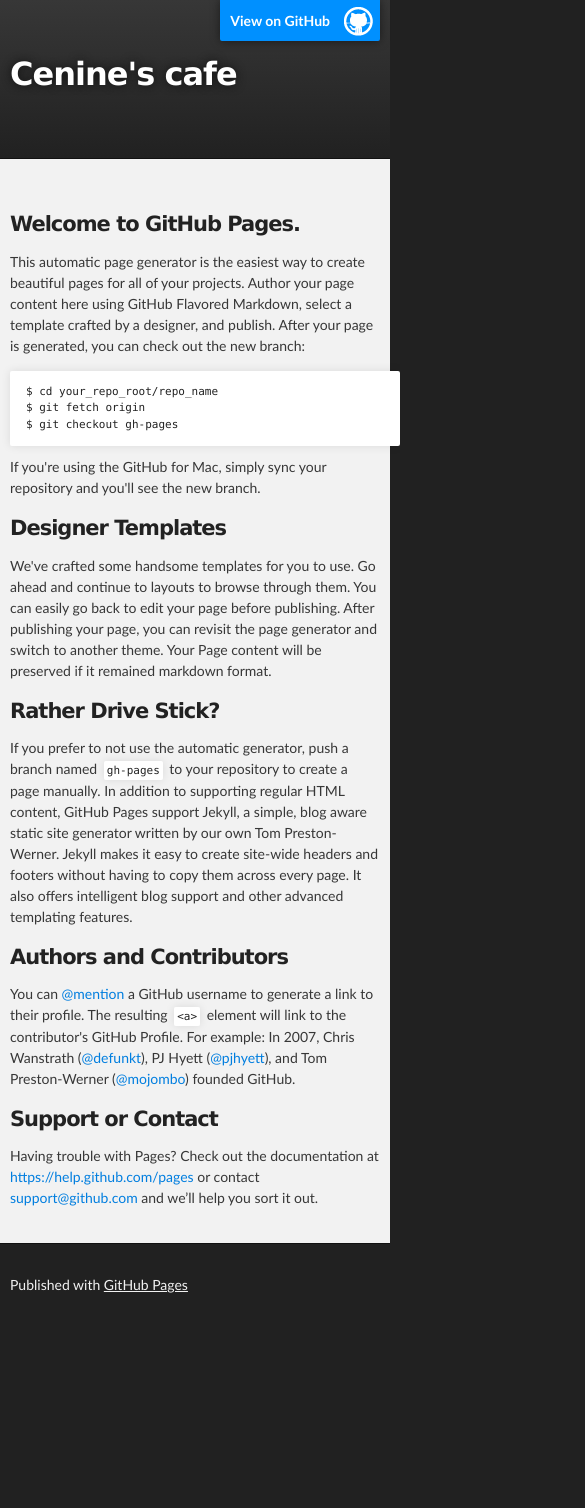
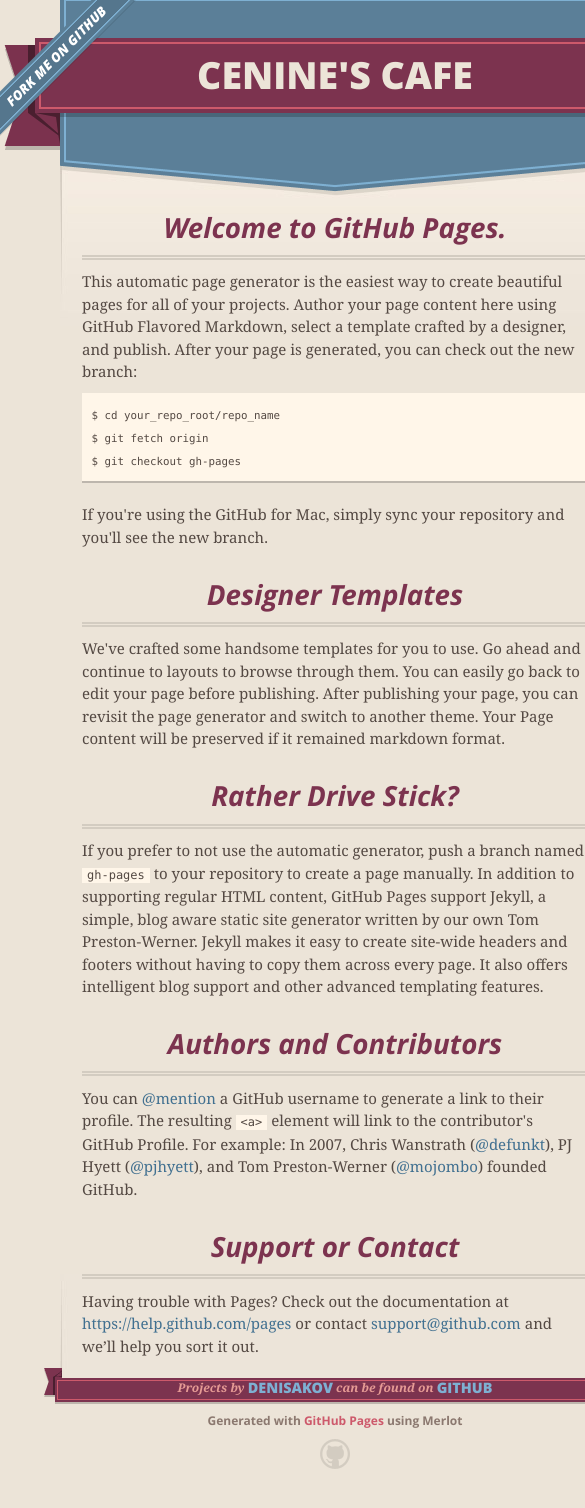
Before and after one commit to denisakov/denisakov.github.io, a plain HTML site: page index.html in a window 390 px wide. Shown: the top 1508 px of the page, 585 px wide, since content can reach past the window. Before the commit the page ends 1330 px from the top, so only its background shows below. Drawn offline with nearby package versions, Linux system fonts and the light colour scheme.

Commit message:
Replace master branch with page content via GitHub

```diff
--- a/index.html
+++ b/index.html
@@ -1,32 +1,50 @@
 <!DOCTYPE html>
 <html>
-
   <head>
     <meta charset='utf-8'>
     <meta http-equiv="X-UA-Compatible" content="chrome=1">
-    <meta name="description" content="Cenine&#39;s cafe : ">
+    <meta name="viewport" content="width=640">
 
-    <link rel="stylesheet" type="text/css" media="screen" href="stylesheets/stylesheet.css">
+    <link rel="stylesheet" href="stylesheets/core.css" media="screen">
+    <link rel="stylesheet" href="stylesheets/mobile.css" media="handheld, only screen and (max-device-width:640px)">
+    <link rel="stylesheet" href="stylesheets/github-light.css">
 
-    <title>Cenine&#39;s cafe</title>
+    <script type="text/javascript" src="javascripts/modernizr.js"></script>
+    <script type="text/javascript" src="https://ajax.googleapis.com/ajax/libs/jquery/1.7.1/jquery.min.js"></script>
+    <script type="text/javascript" src="javascripts/headsmart.min.js"></script>
+    <script type="text/javascript">
+      $(document).ready(function () {
+        $('#main_content').headsmart()
+      })
+    </script>
+    <title>Cenine&#39;s cafe by denisakov</title>
   </head>
 
   <body>
+    <a id="forkme_banner" href="https://github.com/denisakov">View on GitHub</a>
+    <div class="shell">
 
-    <!-- HEADER -->
-    <div id="header_wrap" class="outer">
-        <header class="inner">
-          <a id="forkme_banner" href="https://github.com/denisakov">View on GitHub</a>
+      <header>
+        <span class="ribbon-outer">
+          <span class="ribbon-inner">
+            <h1>Cenine&#39;s cafe</h1>
+            <h2></h2>
+          </span>
+          <span class="left-tail"></span>
+          <span class="right-tail"></span>
+        </span>
+      </header>
 
-          <h1 id="project_title">Cenine&#39;s cafe</h1>
-          <h2 id="project_tagline"></h2>
+      <div id="no-downloads">
+        <span class="inner">
+        </span>
+      </div>
 
-        </header>
-    </div>
 
-    <!-- MAIN CONTENT -->
-    <div id="main_content_wrap" class="outer">
-      <section id="main_content" class="inner">
+      <span class="banner-fix"></span>
+
+
+      <section id="main_content">
         <h3>
 <a id="welcome-to-github-pages" class="anchor" href="#welcome-to-github-pages" aria-hidden="true"><span class="octicon octicon-link"></span></a>Welcome to GitHub Pages.</h3>
 
@@ -59,15 +77,20 @@
 
 <p>Having trouble with Pages? Check out the documentation at <a href="https://help.github.com/pages">https://help.github.com/pages</a> or contact <a href="mailto:support@github.com">support@github.com</a> and we’ll help you sort it out.</p>
       </section>
+
+      <footer>
+        <span class="ribbon-outer">
+          <span class="ribbon-inner">
+            <p>Projects by <a href="https://github.com/denisakov">denisakov</a> can be found on <a href="https://github.com/denisakov">GitHub</a></p>
+          </span>
+          <span class="left-tail"></span>
+          <span class="right-tail"></span>
+        </span>
+        <p>Generated with <a href="https://pages.github.com">GitHub Pages</a> using Merlot</p>
+        <span class="octocat"></span>
+      </footer>
+
     </div>
-
-    <!-- FOOTER  -->
-    <div id="footer_wrap" class="outer">
-      <footer class="inner">
-        <p>Published with <a href="https://pages.github.com">GitHub Pages</a></p>
-      </footer>
-    </div>
-
 
 
   </body>
```
